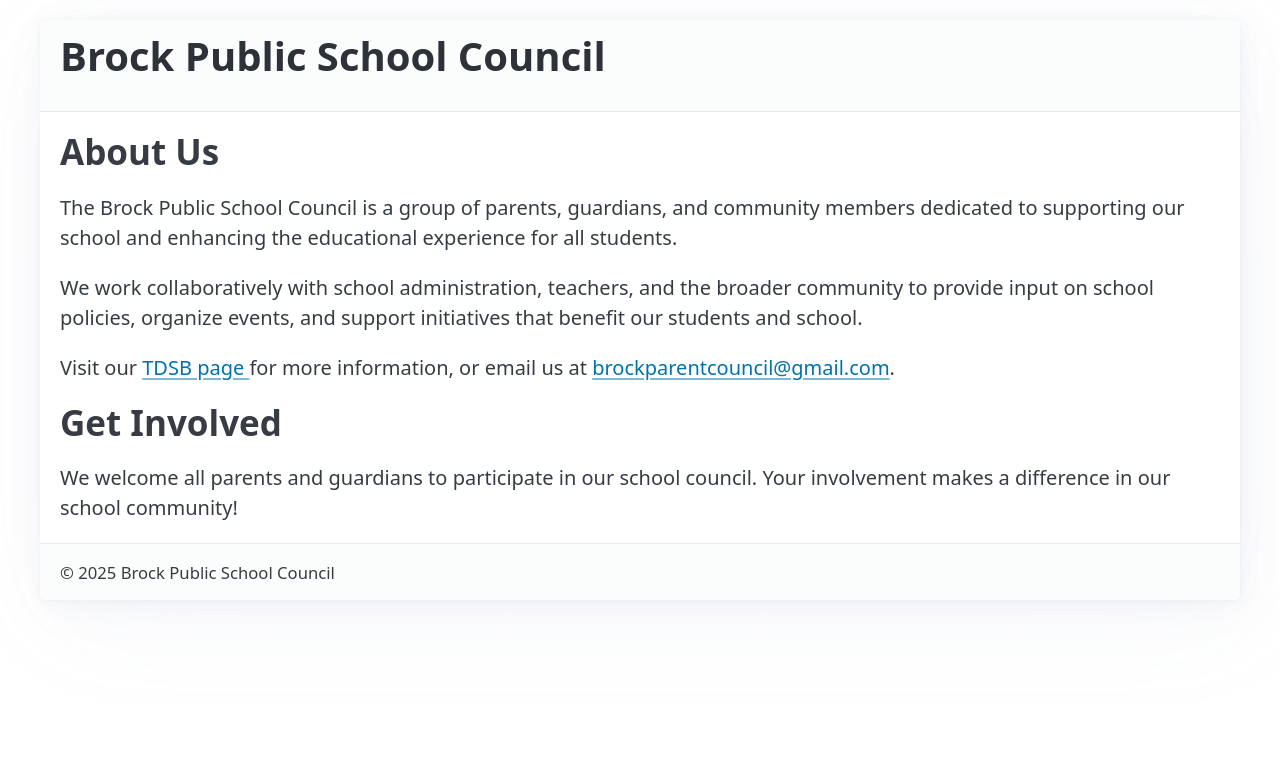
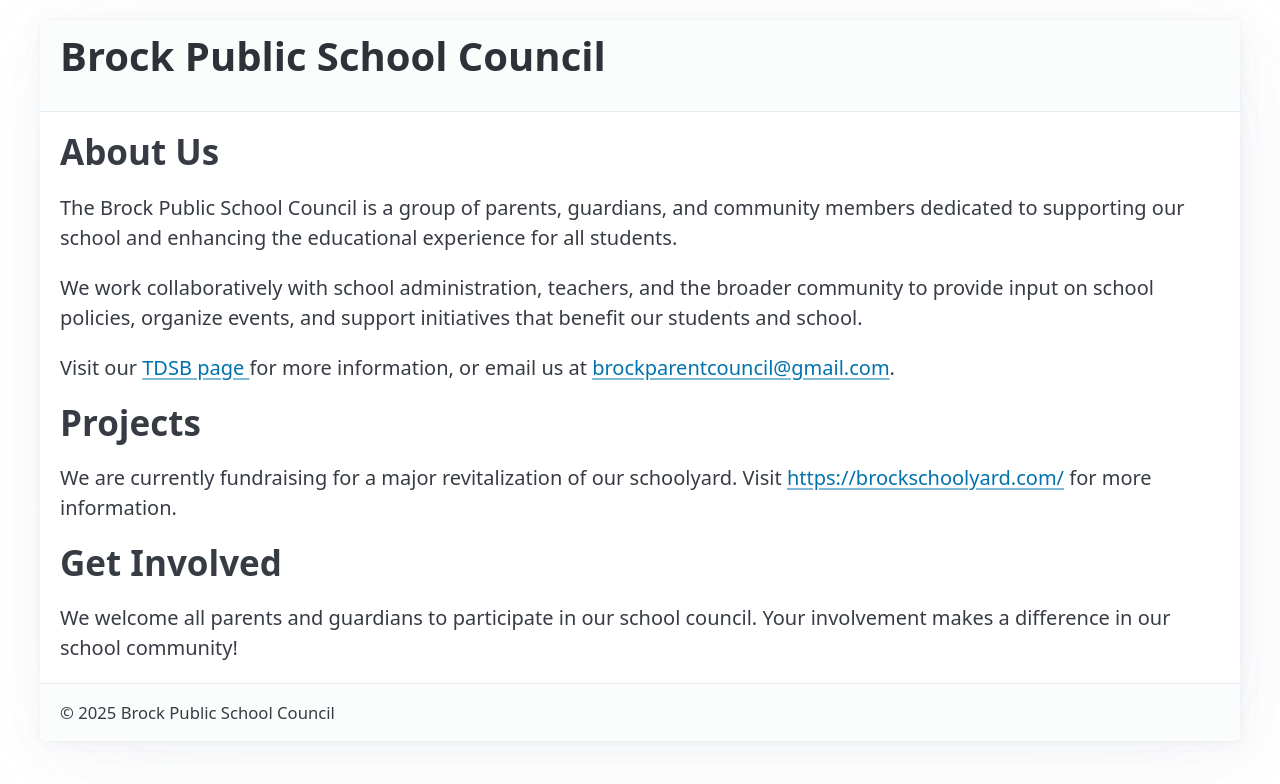
Before and after one commit to christopher-b/brockcouncil.com, a plain HTML site: page index.html in a window 1280 px wide. Drawn offline with nearby package versions, Linux system fonts and the light colour scheme.

Commit message:
Add fundraising projects section to index.html
Added a new section about fundraising projects and updated the link.

```diff
--- a/index.html
+++ b/index.html
@@ -28,11 +28,19 @@
 
                 <p>
                     Visit our
-                    <a href="https://schoolweb.tdsb.on.ca/brock/School-Council" target="_blank" rel="noopener noreferrer">
+                    <a href="https://schoolweb.tdsb.on.ca/brock/School-Council" rel="noopener noreferrer">
                         TDSB page
                     </a>
                     for more information, or email us at
                     <a href="mailto:brockparentcouncil@gmail.com">brockparentcouncil@gmail.com</a>.
+                </p>
+            </section>
+
+            <section>
+                <h2>Projects</h2>
+                <p>
+                    We are currently fundraising for a major revitalization of our schoolyard.
+                    Visit <a href="https://brockschoolyard.com/" >https://brockschoolyard.com/</a> for more information.
                 </p>
             </section>
 
```
